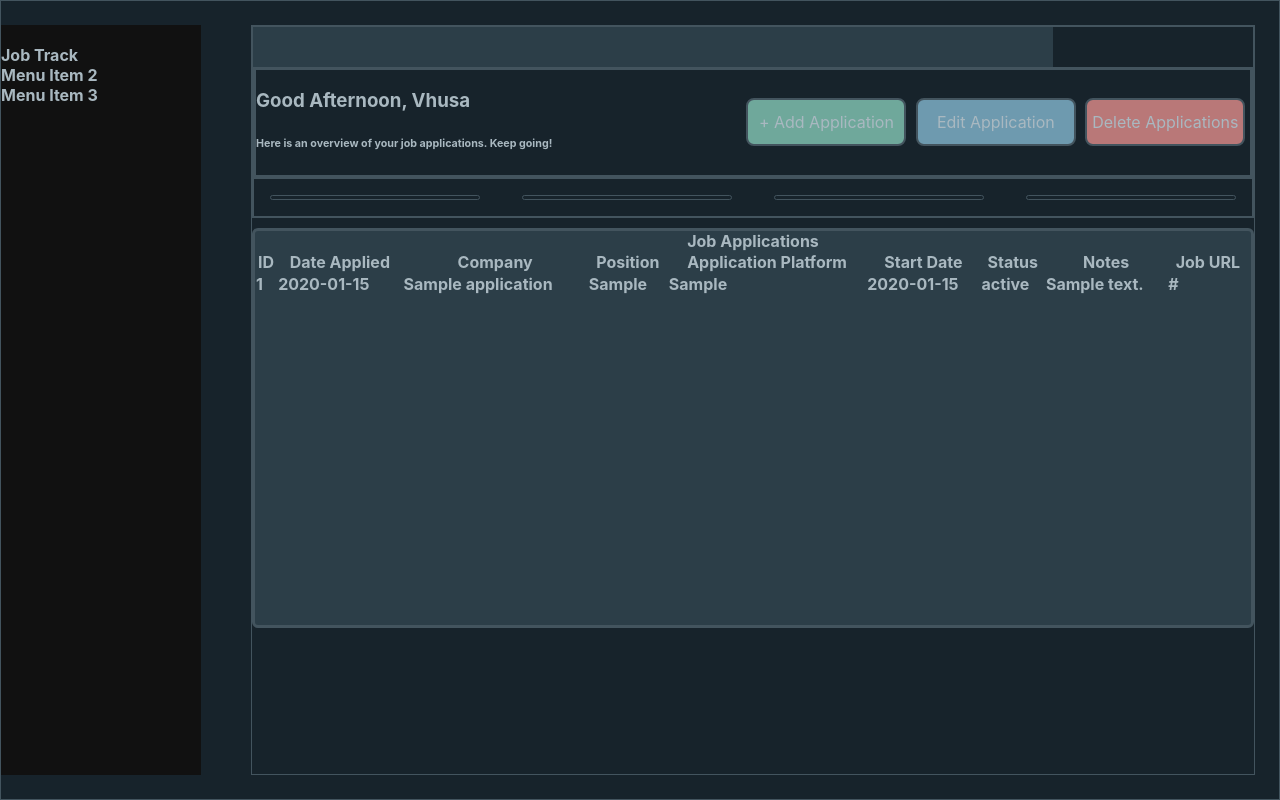
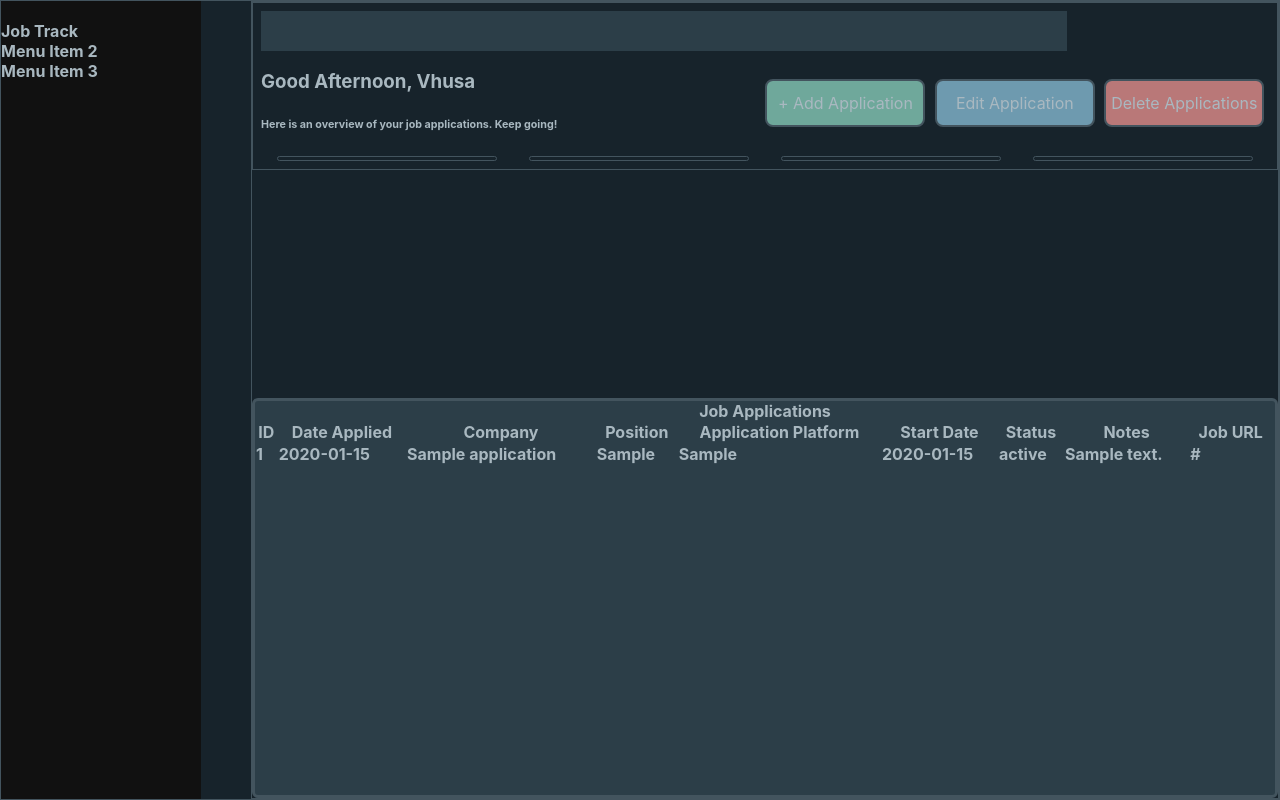
Before and after one commit to Blackbottt/Job-Application-Tracker, a Flask app: page /dashboard in a window 1280 px wide. Run offline with Flask 3, Linux system fonts and the light colour scheme; tables that the repository leaves empty hold one stand-in row (values such as "Sample post").

Commit message:
feat: styled dashboard stats-section

```diff
--- a/static/style.css
+++ b/static/style.css
@@ -80,12 +80,11 @@ body {
 .application-shell {
     display: grid;
     grid-template-columns: 250px 1fr;
-    /* gap: 20px; */
+    gap: 0;
     min-height: 100vh;
     background-color: var(--bg-main);
     border: 1px solid var(--border);
     color: var(--text-secondary);
-    padding: 1.5rem 1.5rem 1.5rem 0;
 }
 
 .sidebar {
@@ -98,28 +97,26 @@ body {
 }
 
 .application-shell-right {
-    position: relative;
+    display: flex;
+    flex-direction: column;
+    justify-content: space-between;
+    align-items: center;
     width: 100%;
     height: 100%;
     border: 1px solid var(--border);
     /* padding: 1rem; */
-    /* margin-right: 3rem; */
 }
 
 .input-section-on {
     position: absolute;
     inset: 0;
-    /* top: 0; */
-    /* left: 0; */
-    /* right: 0; */
-    /* bottom: 0;    */
     display: flex;
     flex-direction: column;
     align-items: center;
     justify-content: space-between;
     border: 3px solid var(--border);
     border-radius: 6px;
-    padding: 10px;
+    padding: 5rem;
     margin-bottom: 10px;
     background: var(--bg-secondary);
     z-index: 9999;
@@ -129,7 +126,7 @@ body {
 
 .input-section-on form {
     display: grid;
-    grid-template-columns: repeat(3, 1fr);
+    grid-template-columns: repeat(2, 1fr);
     gap: 10px;
     width: 100%;
     height: auto;
@@ -149,10 +146,19 @@ body {
 } */
 
 .statistics-section {
+    display: flex;
+    flex-direction: column;
+    justify-content: space-between;
+    align-items: center;
     border: 1px solid var(--border);
     width: 100%;
     height: auto;
+    padding: .5rem;
 }
+
+/* .statistics-section * {
+    margin: .5rem;
+} */
 
 .taskbar {
     width: 100%;
@@ -172,9 +178,8 @@ body {
     display: flex;
     justify-content: space-between;
     align-items: center;
-
     width: 100%;
-    border: 3px solid var(--border);
+    /* border: 3px solid var(--border);   */
 }
 
 .greet-actions-buttons {
@@ -193,16 +198,15 @@ body {
 .display-statistics {
     display: grid;
     grid-template-columns: repeat(4, 1fr);
-    gap: 10px;
     width: 100%;
     height: auto;
-    border: 1px solid var(--border);
+    /* border: 1px solid var(--border);     */
     /* border-radius: 10px; */
 }
 
 .display-statistics div {
     height: auto;
-    margin: 1rem;
+    margin: 0 1rem;
     padding: 0.1rem 1rem;
     border: 1px solid var(--border);
     border-radius: 1rem;
```
